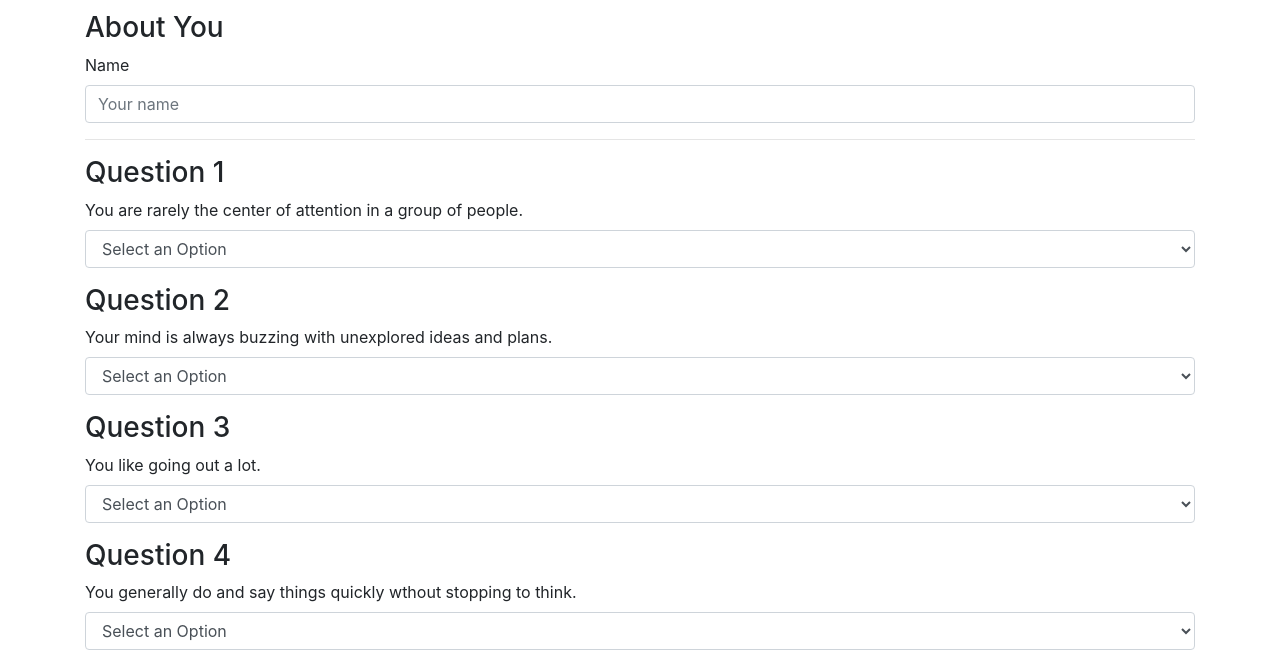
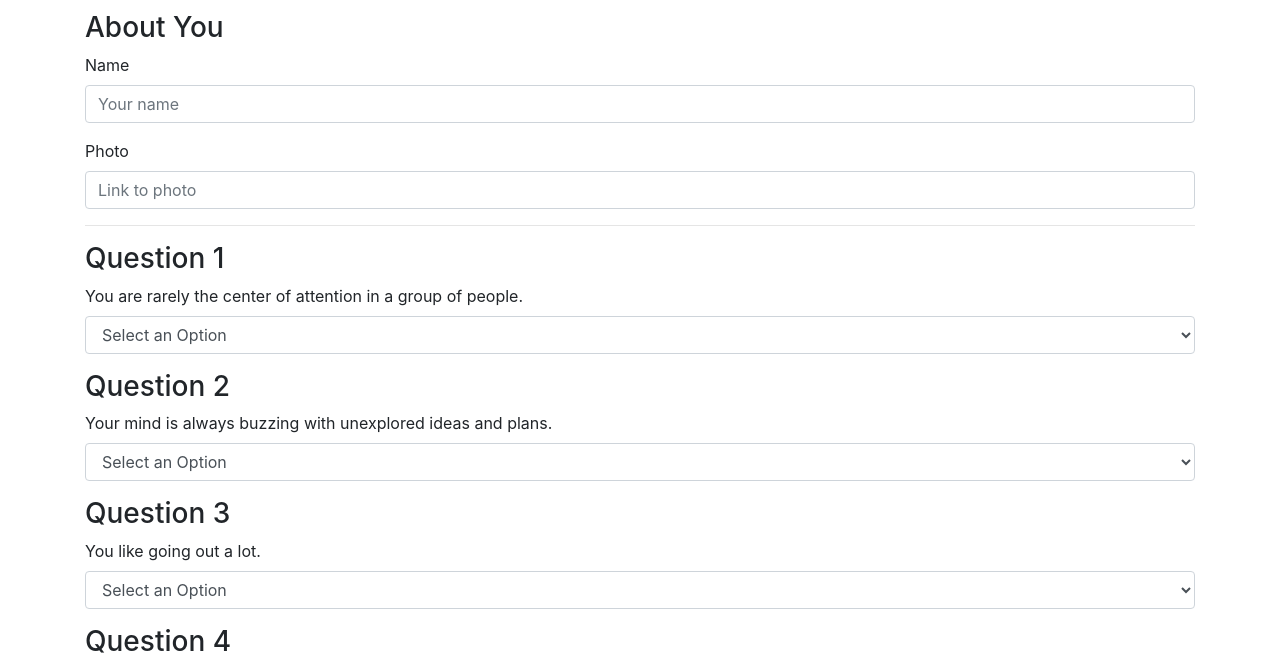
Before and after one commit to tunkytime/FriendFinder, a website: page public/survey.html in a window 1280 px wide. Shown: the part 76-739 px from the top of the page. Drawn offline with nearby package versions, Linux system fonts and the light colour scheme.

Commit message:
added photo link

```diff
--- a/public/survey.html
+++ b/public/survey.html
@@ -34,6 +34,10 @@
                     <div class="form-group">
                         <label for="name">Name</label>
                         <input type="text" class="form-control" id="nameInput" placeholder="Your name" />
+                    </div>
+                    <div class="form-group">
+                        <label for="photo">Photo</label>
+                        <input type="text" class="form-control" id="photoInput" placeholder="Link to photo" />
                     </div>
                     <hr />
                     <div class="form-group">
```
